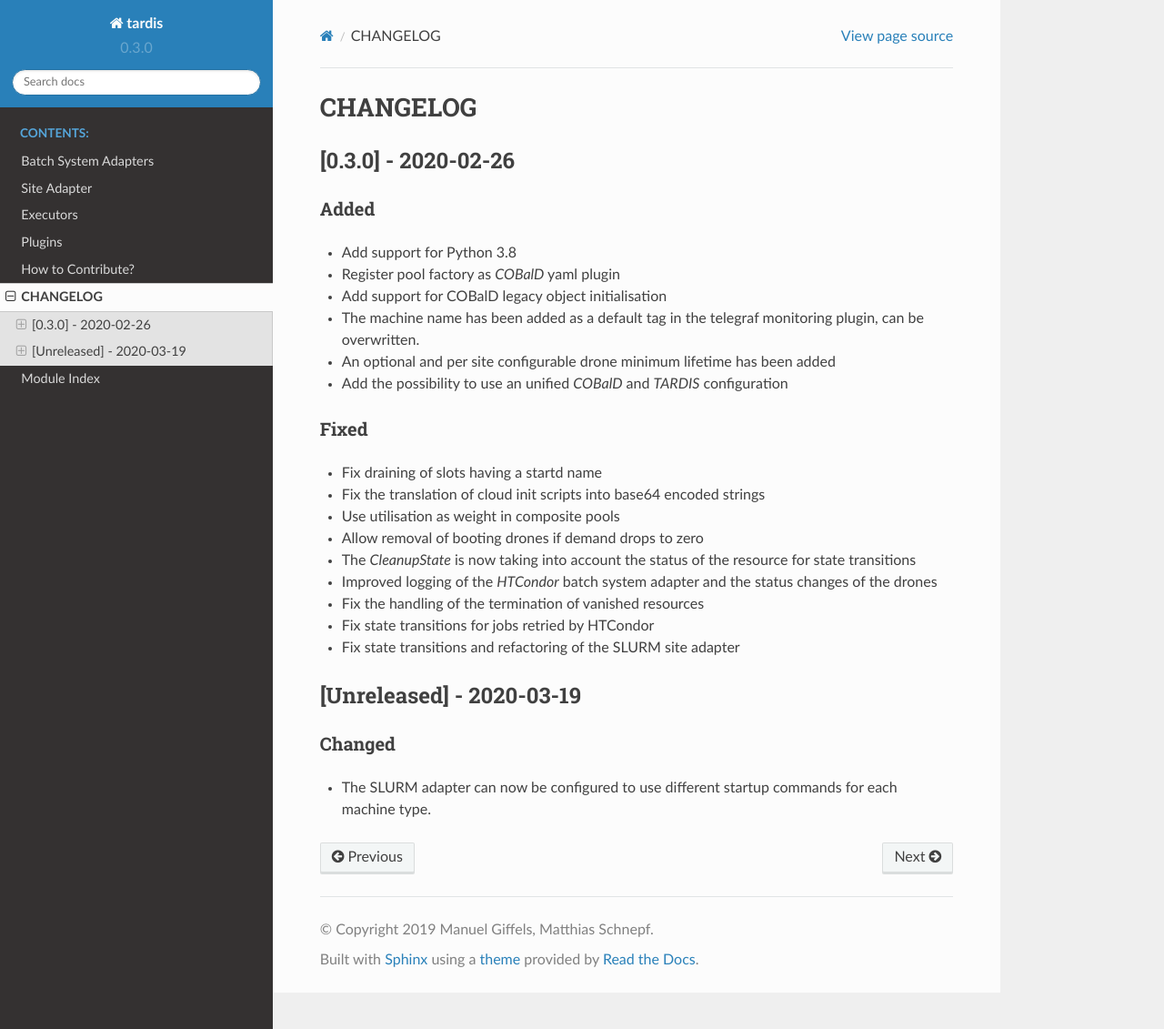
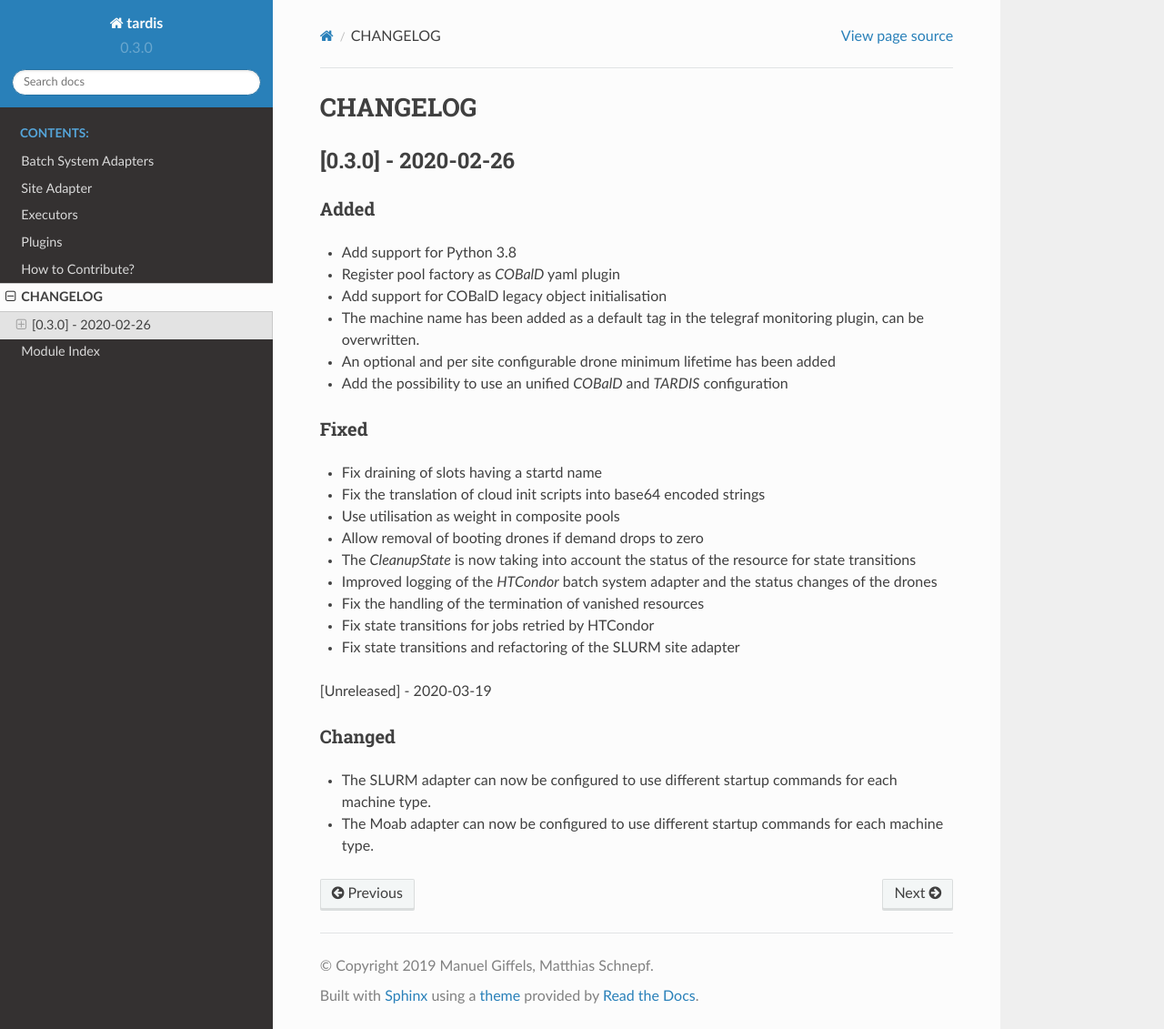
Before and after one commit to MatterMiners/tardis, a Sphinx documentation site: the page built from docs/source/changelog.rst, in a window 1280 px wide and 1131 px high. Shown: the whole window at 91% size. Built offline with Sphinx 7.4.7 and the Read the Docs theme 2.0.0, drawn with Linux system fonts in a browser that asks for light colours.

Commit message:
Add change log

```diff
--- a/docs/source/changelog.rst
+++ b/docs/source/changelog.rst
@@ -32,10 +32,11 @@ Fixed
 * Fix state transitions for jobs retried by HTCondor
 * Fix state transitions and refactoring of the SLURM site adapter
 
+
 [Unreleased] - 2020-03-19
-=========================
 
 Changed
 -------
 
 * The SLURM adapter can now be configured to use different startup commands for each machine type.
+* The Moab adapter can now be configured to use different startup commands for each machine type.
```
Also changed, not shown: docs/source/changes/139_changed_moved_startupcommand_in_machine_type_configuration_moab.yaml (added, +7 -0 lines).
